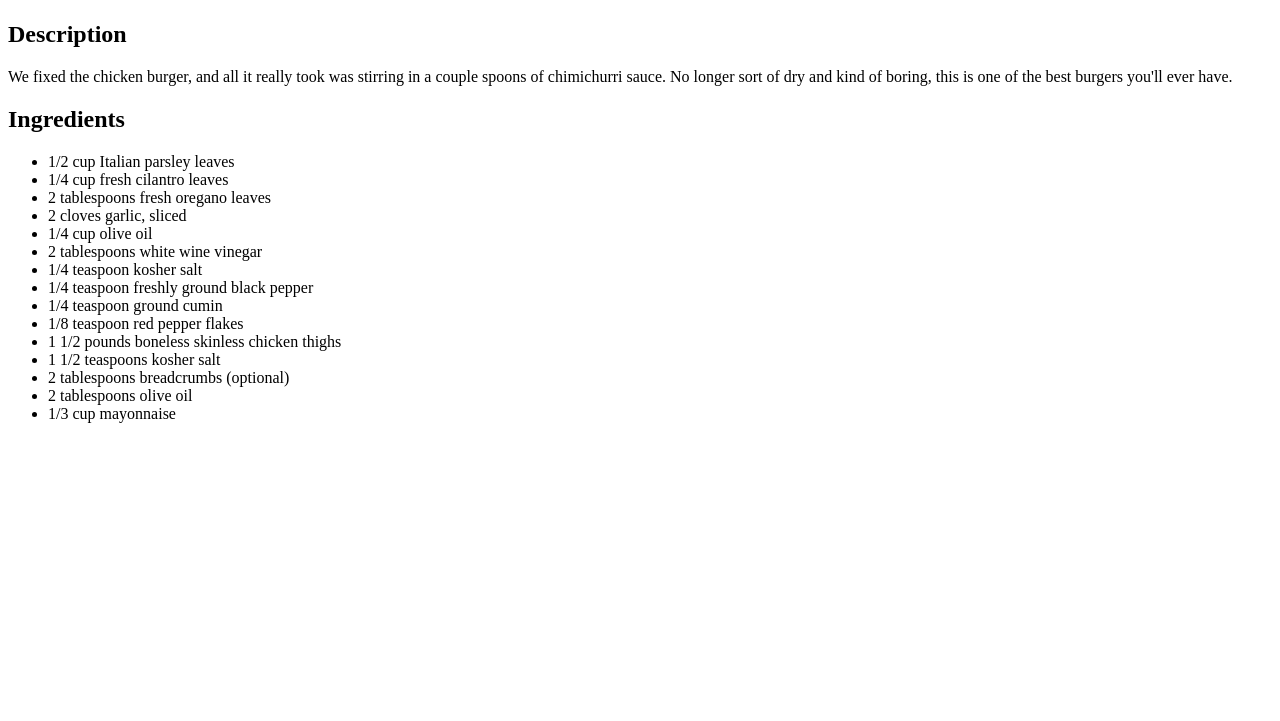
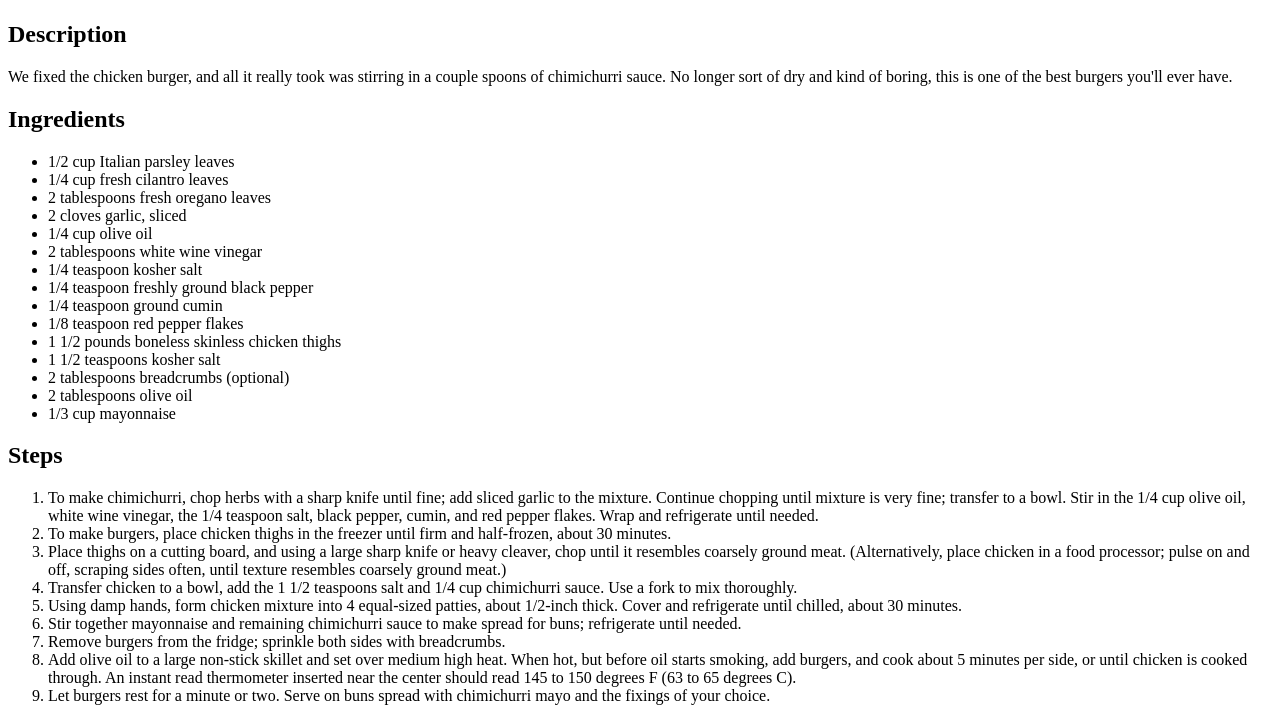
Before and after one commit to ghassanelgendy/odin-recipes, a plain HTML site: page recipes/Chimichurri-Chicken-Burgers.html in a window 1280 px wide. Shown: the part 383-1104 px from the top of the page. Before the commit the page ends 822 px from the top, so only its background shows below. Drawn offline with Linux system fonts and the light colour scheme.

Commit message:
Add steps for recipes
Add steps for the recipe "Chimichurri Chicken Burgers"

```diff
--- a/recipes/Chimichurri-Chicken-Burgers.html
+++ b/recipes/Chimichurri-Chicken-Burgers.html
@@ -34,5 +34,51 @@
 			<li>2 tablespoons olive oil</li>
 			<li>1/3 cup mayonnaise</li>
 		</ul>
+		<h2>Steps</h2>
+		<ol>
+			<li>
+				To make chimichurri, chop herbs with a sharp knife until fine; add
+				sliced garlic to the mixture. Continue chopping until mixture is very
+				fine; transfer to a bowl. Stir in the 1/4 cup olive oil, white wine
+				vinegar, the 1/4 teaspoon salt, black pepper, cumin, and red pepper
+				flakes. Wrap and refrigerate until needed.
+			</li>
+			<li>
+				To make burgers, place chicken thighs in the freezer until firm and
+				half-frozen, about 30 minutes.
+			</li>
+			<li>
+				Place thighs on a cutting board, and using a large sharp knife or heavy
+				cleaver, chop until it resembles coarsely ground meat. (Alternatively,
+				place chicken in a food processor; pulse on and off, scraping sides
+				often, until texture resembles coarsely ground meat.)
+			</li>
+			<li>
+				Transfer chicken to a bowl, add the 1 1/2 teaspoons salt and 1/4 cup
+				chimichurri sauce. Use a fork to mix thoroughly.
+			</li>
+			<li>
+				Using damp hands, form chicken mixture into 4 equal-sized patties, about
+				1/2-inch thick. Cover and refrigerate until chilled, about 30 minutes.
+			</li>
+			<li>
+				Stir together mayonnaise and remaining chimichurri sauce to make spread
+				for buns; refrigerate until needed.
+			</li>
+			<li>
+				Remove burgers from the fridge; sprinkle both sides with breadcrumbs.
+			</li>
+			<li>
+				Add olive oil to a large non-stick skillet and set over medium high
+				heat. When hot, but before oil starts smoking, add burgers, and cook
+				about 5 minutes per side, or until chicken is cooked through. An instant
+				read thermometer inserted near the center should read 145 to 150 degrees
+				F (63 to 65 degrees C).
+			</li>
+			<li>
+				Let burgers rest for a minute or two. Serve on buns spread with
+				chimichurri mayo and the fixings of your choice.
+			</li>
+		</ol>
 	</body>
 </html>
```
